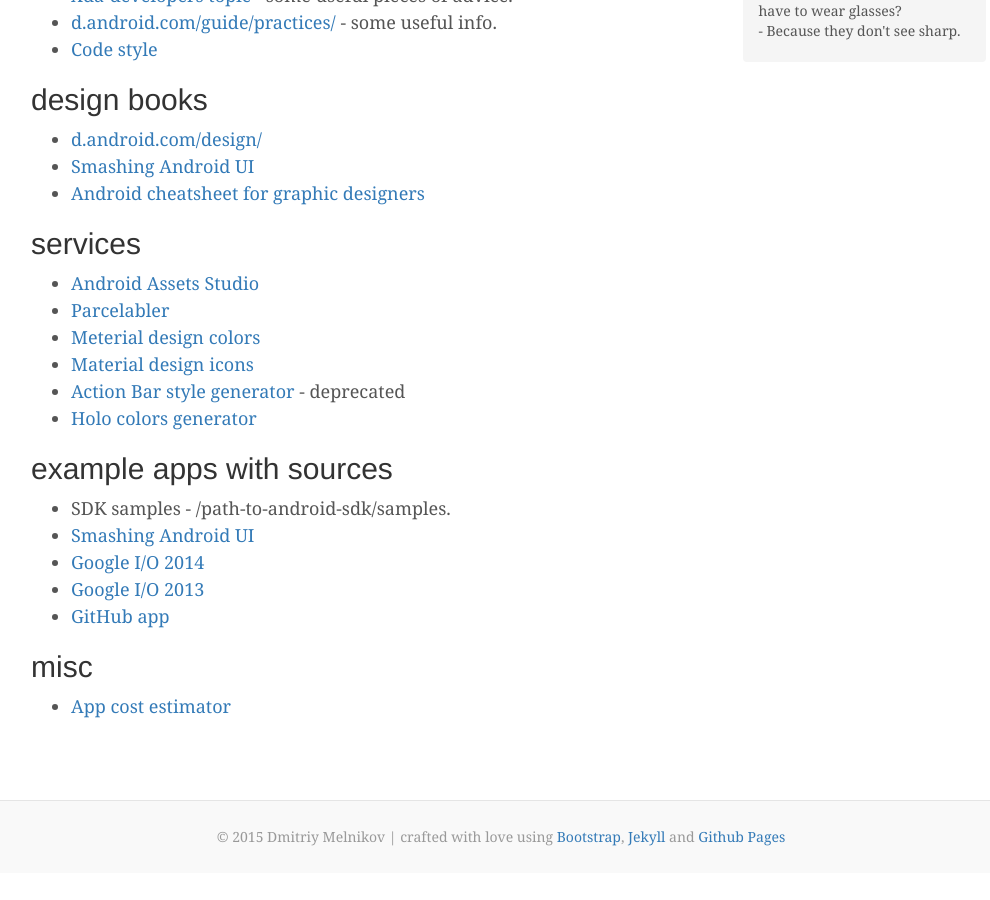
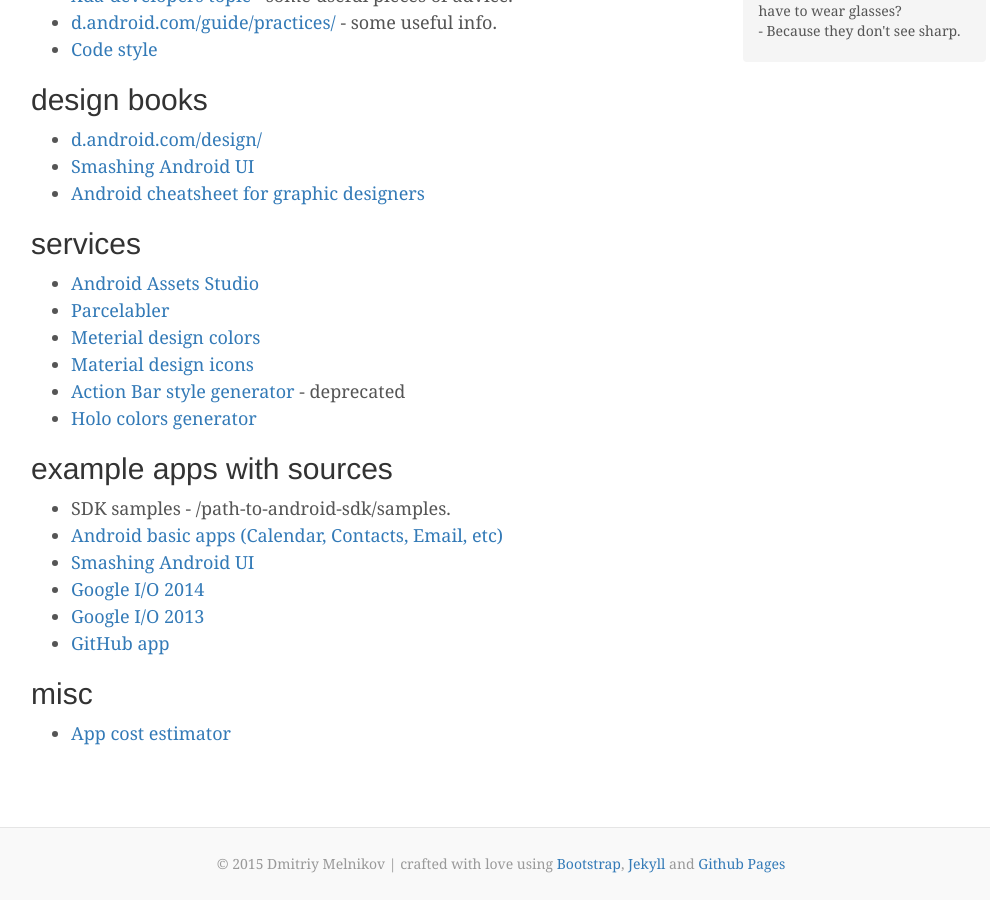
Before and after one commit to melnikovdv/melnikovdv.github.io, a Jekyll site: the page built from _posts/2013-04-17-android-materials.md, in a window 1280 px wide and 900 px high, scrolled down 959 px. Shown: the whole window, without its empty margins (139-1129 px from the left). Built offline with Jekyll 4.4.1, drawn with Linux system fonts in a browser that asks for light colours; nearby versions of some CDN libraries; comment, search, counter and statistics services are not loaded; before the commit the page ends 1832 px from its top, so only the background shows below that.

Commit message:
basic android apps added

```diff
--- a/_posts/2013-04-17-android-materials.md
+++ b/_posts/2013-04-17-android-materials.md
@@ -55,6 +55,7 @@
 -------------------------
 
 * SDK samples - /path-to-android-sdk/samples.
+* [Android basic apps (Calendar, Contacts, Email, etc)](https://android.googlesource.com/)
 * [Smashing Android UI](https://play.google.com/store/apps/details?id=com.androiduipatterns.smashingandroidui.examples&feature=search_result#?t=W251bGwsMSwxLDEsImNvbS5hbmRyb2lkdWlwYXR0ZXJucy5zbWFzaGluZ2FuZHJvaWR1aS5leGFtcGxlcyJd)
 * [Google I/O 2014](https://play.google.com/store/apps/details?id=com.google.samples.apps.iosched)
 * [Google I/O 2013](https://play.google.com/store/apps/details?id=com.google.android.apps.iosched&feature=search_result#?t=W251bGwsMSwxLDEsImNvbS5nb29nbGUuYW5kcm9pZC5hcHBzLmlvc2NoZWQiXQ..)
```
